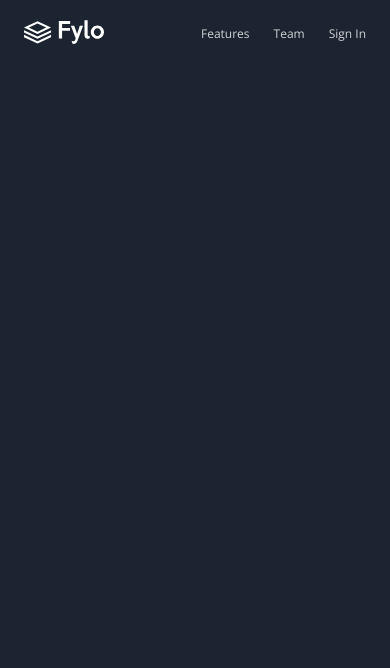
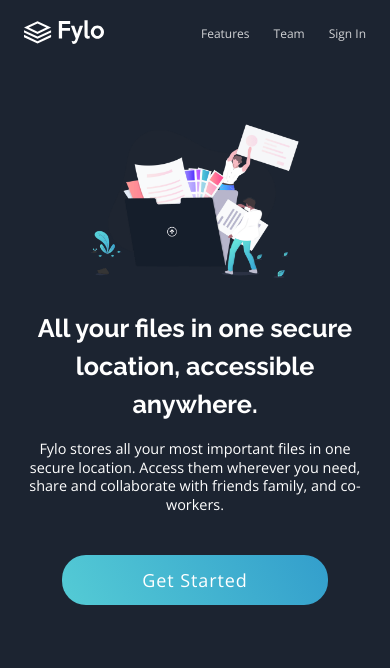
Before and after one commit to brodiewebdt/fm-fylo-dark-scss, a plain HTML site: page index.html in a window 390 px wide. Drawn offline with nearby package versions, Linux system fonts and the light colour scheme.

Commit message:
Hero section

```diff
--- a/app/scss/components/_header.scss
+++ b/app/scss/components/_header.scss
@@ -42,7 +42,7 @@
     color: var(--text-light);
     opacity: 0.8;
 
-    @include u.breakpoint(large) {
+    @include u.breakpoint(medium) {
       font-size: u.rem(16);
     }
 
--- /dev/null
+++ b/app/scss/components/_hero.scss
@@ -0,0 +1,46 @@
+@use '../util' as u;
+
+.hero {
+  background-color: var(--main-bg);
+  text-align: center;
+  padding-block-end: u.rem(120);
+
+  &__wrapper {
+    display: flex;
+    flex-direction: column;
+    align-items: center;
+  }
+
+  &__image {
+    width: 61%;
+    max-width: u.rem(734);
+    margin-block-end: u.rem(32);
+
+    @include u.breakpoint(medium) {
+      width: 100%;
+    }
+  }
+
+  &__text {
+  }
+
+  &__title {
+    margin-block-end: u.rem(16);
+    max-width: 30ch;
+    margin-inline: auto;
+
+    @include u.breakpoint(medium) {
+      margin-block-end: u.rem(32);
+    }
+  }
+
+  &__content {
+    max-width: 50ch;
+    margin-inline: auto;
+    margin-block-end: u.rem(32);
+
+    @include u.breakpoint(medium) {
+      max-width: 55ch;
+    }
+  }
+}
--- a/app/scss/components/_index.scss
+++ b/app/scss/components/_index.scss
@@ -1 +1,2 @@
 @forward 'header';
+@forward 'hero';
--- a/app/scss/globals/_button.scss
+++ b/app/scss/globals/_button.scss
@@ -4,34 +4,22 @@
   display: inline-block;
   font-size: u.rem(18);
   line-height: 1;
-  font-weight: 700;
   letter-spacing: 0.05em;
-  text-transform: uppercase;
-  padding: u.rem(10) u.rem(14);
+  padding: u.rem(16) u.rem(80);
   border-radius: u.rem(24);
-  transition-property: background-color, border-color, color;
-  transition-duration: 0.2s;
-  transition-timing-function: ease-in-out;
-  transition-delay: 0s;
+
+  @include u.breakpoint(medium) {
+    font-size: u.rem(16);
+    padding: u.rem(20) u.rem(96);
+  }
 
   &.primary {
-    background-color: var(--button-primary-bg);
-    border: u.rem(2) solid var(--button-primary-bg);
+    background: linear-gradient(60deg, var(--gradient1) -50%, var(--gradient2) 100%);
     color: var(--button-primary-text);
 
     &:hover {
-      background-color: var(--button-primary-bg-hover);
-      border: u.rem(2) solid var(--button-primary-bg-hover);
-    }
-
-    &.white {
-      background-color: var(--button-primary-white-bg);
-      border: u.rem(2) solid var(--button-primary-white-bg);
-
-      &:hover {
-        background-color: var(--button-primary-white-bg-hover);
-        border: u.rem(2) solid var(--button-primary-white-bg-hover);
-      }
+      background: linear-gradient(60deg, var(--gradient1) -50%, var(--gradient1) 100%);
+      color: var(--button-primary-text);
     }
   }
 
--- a/app/scss/globals/_colors.scss
+++ b/app/scss/globals/_colors.scss
@@ -11,7 +11,7 @@
   --button-primary-bg-hover: hsla(180, 100%, 37%, 1);
   --button-primary-white-bg: hsl(0, 0%, 100%);
   --button-primary-white-bg-hover: hsl(0, 0%, 90%);
-  --button-primary-text: hsl(233, 14%, 25%);
+  --button-primary-text: hsl(0, 0%, 100%);
   --button-secondary-bg: transparent;
   --button-secondary-bg-hover: hsl(0, 0%, 100%);
   --button-secondary-border: hsl(0, 0%, 100%);
--- a/app/scss/globals/_typography.scss
+++ b/app/scss/globals/_typography.scss
@@ -12,9 +12,9 @@ h1 {
   // font-size: 1.75rem;
   // font-size: calc(16px + 2vw);
   // font-size: 2.625rem;
-  font-size: u.rem(42);
-  font-size: clamp(u.rem(42), u.rem(28) + 3.64vw, u.rem(72));
-  line-height: 1;
+  font-size: u.rem(24);
+  font-size: clamp(u.rem(24), 1.17rem + 1.67vw, u.rem(40));
+  line-height: 1.5;
   margin-block-end: u.rem(20);
 
   // @include u.breakpoint(medium) {
@@ -49,8 +49,8 @@ p {
   }
 
   &.large {
-    font-size: u.rem(24);
-    font-size: clamp(u.rem(24), 1.39rem + 0.48vw, u.rem(28));
+    font-size: u.rem(14);
+    font-size: clamp(u.rem(14), 0.75rem + 0.625vw, u.rem(20));
     margin-block-end: u.rem(40);
   }
 }
--- a/index.html
+++ b/index.html
@@ -28,5 +28,20 @@
       </div>
       <!-- /.wrapper header__wrapper -->
     </header>
+    <main id="main">
+      <div class="hero">
+        <div class="wrapper hero__wrapper">
+          <img class="hero__image" src="images/illustration-intro.png" alt="" width="720" height="534" />
+          <div class="hero__text">
+            <h1 class="hero__title">All your files in one secure location, accessible anywhere.</h1>
+            <p class="hero__content large">Fylo stores all your most important files in one secure location. Access them wherever you need, share and collaborate with friends family, and co-workers.</p>
+            <a href="" class="hero__button button primary">Get Started</a>
+          </div>
+          <!-- /.hero__text -->
+        </div>
+        <!-- /.wrapper hero__wrapper -->
+      </div>
+      <!-- /.hero -->
+    </main>
   </body>
 </html>
```
Also changed, not shown: dist/styles.css, 1 other file.
